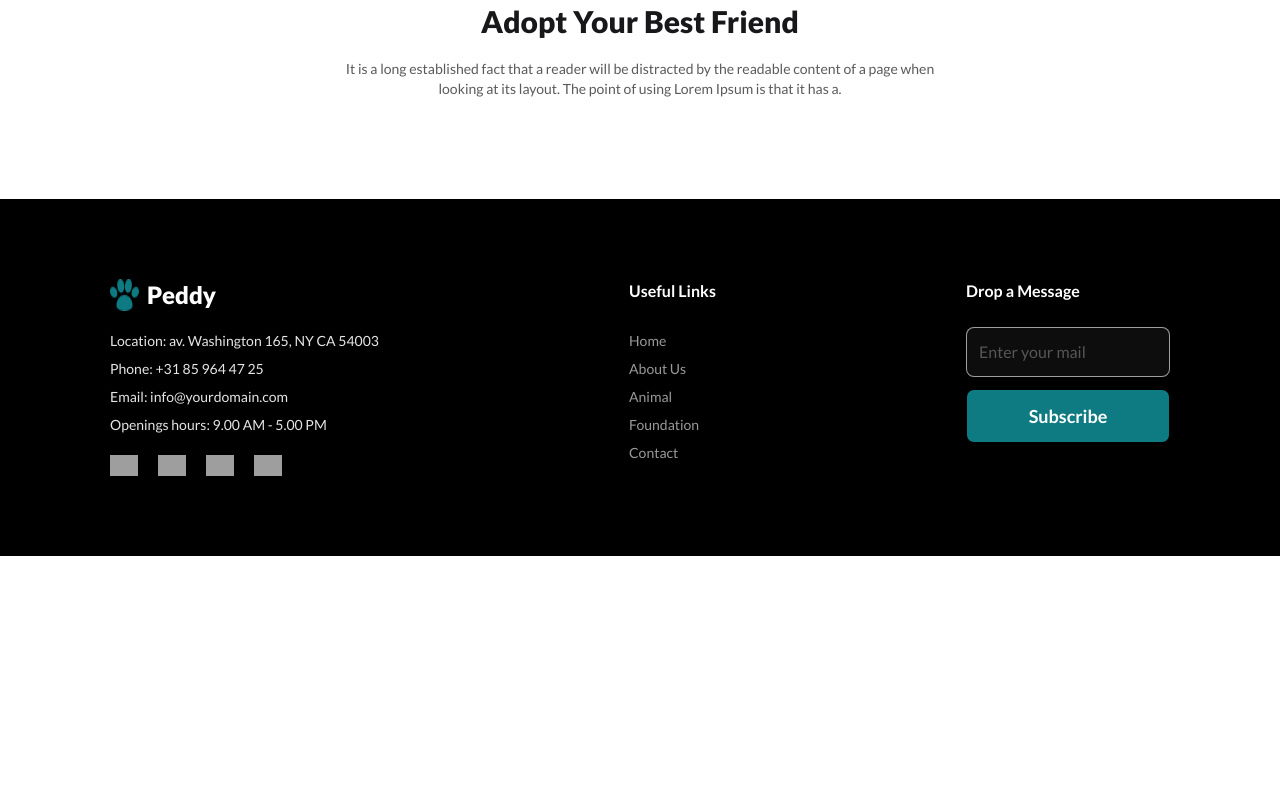
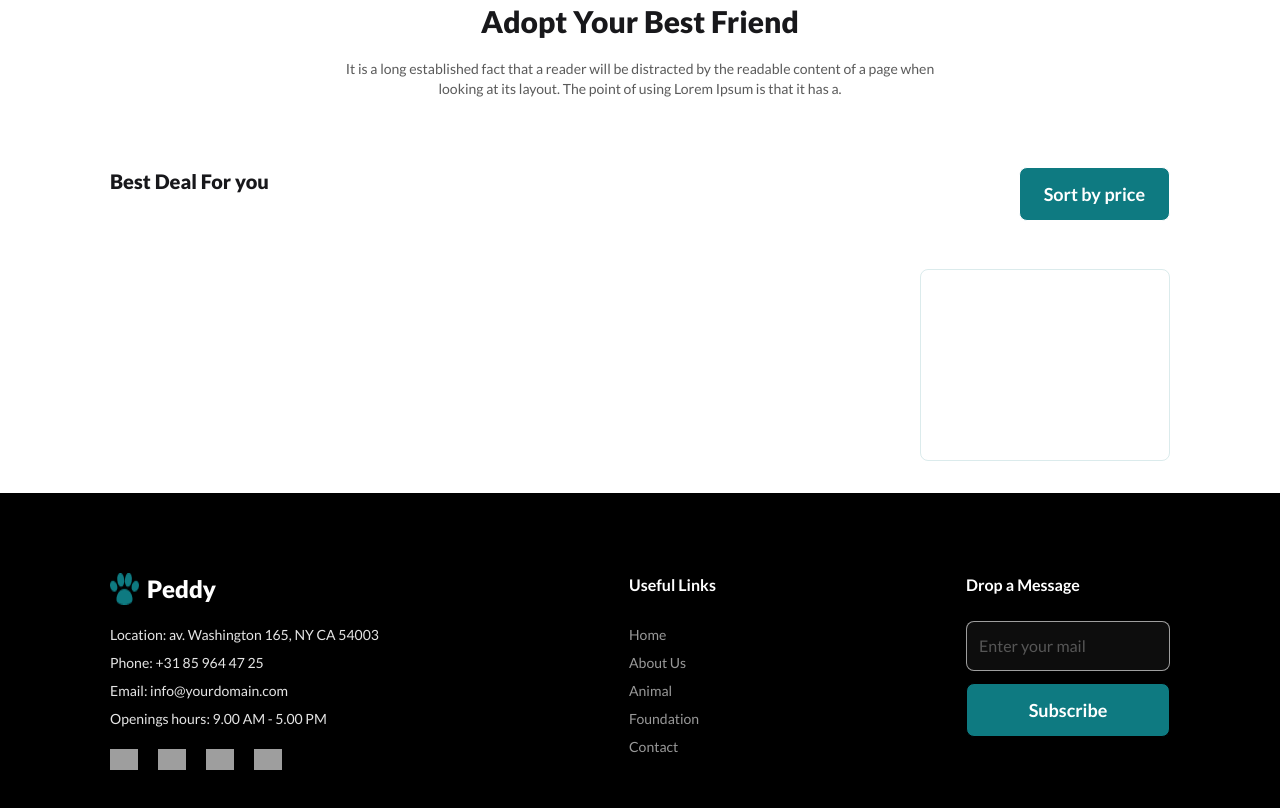
Before and after one commit to nishadmahmud/Peddy, a plain HTML site: page index.html in a window 1280 px wide. Shown: the part 879-1687 px from the top of the page. Before the commit the page ends 1435 px from the top, so only its background shows below. Drawn offline with nearby package versions, Linux system fonts and the light colour scheme; no server answers; grey boxes are pictures that could not be loaded.

Commit message:
buttons and all

```diff
--- a/index.html
+++ b/index.html
@@ -102,15 +102,24 @@
       </div>
       <div id="categoryContainer" class="flex gap-5 justify-between mb-7"></div>
 
-      <section class="grid grid-cols-4">
+      <div class="flex justify-between mb-7">
+        <h4 class="text-xl font-black">Best Deal For you</h4>
+        <button
+            class="text-white bg-[#0E7A81] px-6 py-3 rounded-lg font-bold text-lg cursor-pointer border border-white hover:bg-white hover:border-[#0E7A81] hover:text-[#0E7A81]"
+          >
+            Sort by price
+          </button>
+      </div>
+
+      <section class="grid grid-cols-4 gap-5">
         <div id="pets" class="col-span-3 grid grid-cols-3 gap-5">
 
         </div>
-        <div id="errorScreen" class="m-auto col-span-3 flex flex-col justify-center items-center my-24 gap-4 hidden">
+        <div id="errorScreen" class="m-auto col-span-3 flex flex-col justify-center items-center my-24 gap-4">
 
         </div>
 
-        <div>
+        <div class="rounded-lg border border-[#0E7A8126]">
 
         </div>
       </section>
--- a/script/data.js
+++ b/script/data.js
@@ -38,7 +38,7 @@ function showPets(pets) {
     error.classList.remove("hidden");
     return;
   }
-  error.classList.add('hidden');
+  error.classList.add("hidden");
   for (let pet of pets) {
     const price = `${pet.price}$`;
     const div = document.createElement("div");
@@ -90,7 +90,7 @@ function showCatagories(categories) {
     const card = document.createElement("div");
     card.innerHTML = `
             <button id="btn-${category.category}" onclick="loadPets('${category.category}')" class="flex gap-4 rounded-lg border border-[#0E7A8126] p-6 w-full items-center justify-center hover:bg-[#0E7A811A] hover:border-[#0E7A81] transition-all duration-300 ease-in-out">
-                <img src="${category.category_icon}" class="w-11">
+                <img src="${category.category_icon}" class="w-11 h-11">
                 <h4 class="font-bold text-xl">${category.category}</h4>
             </button>
         `;
```
